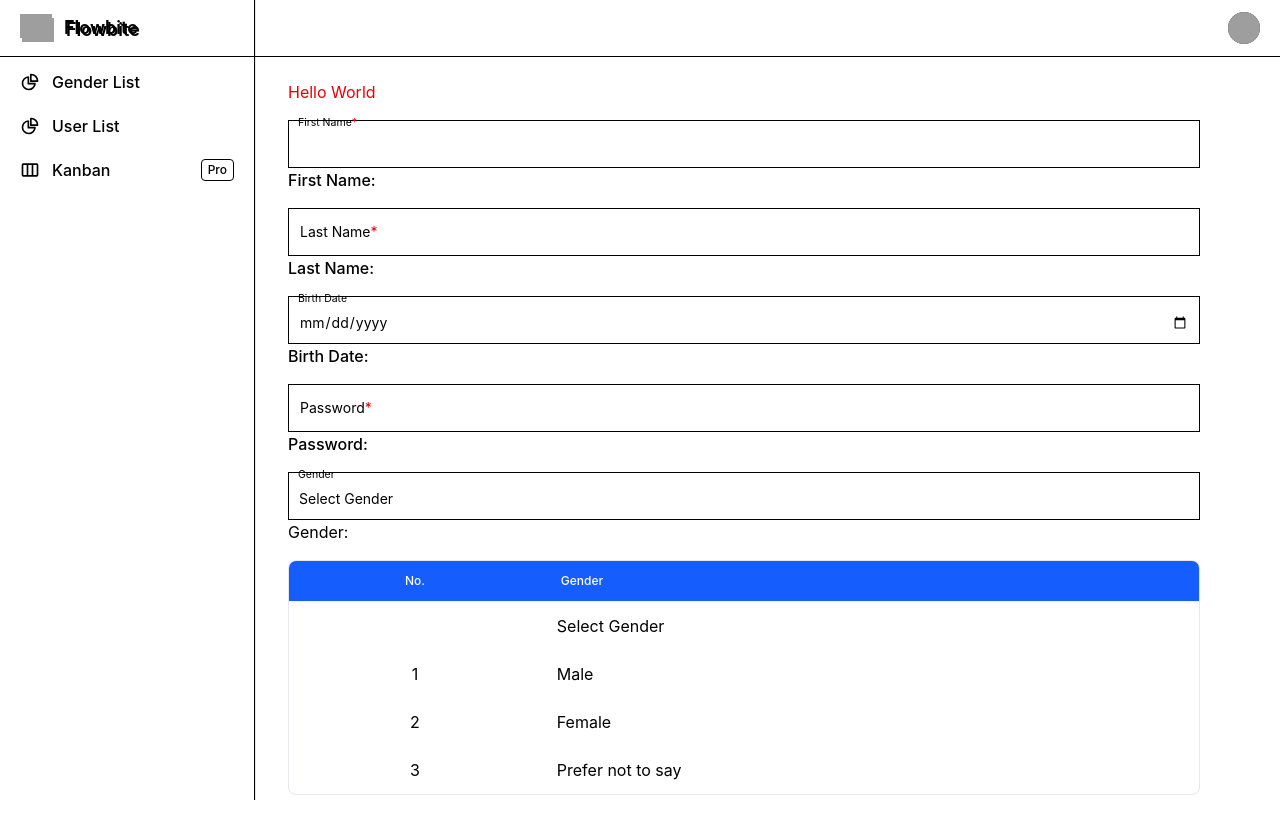
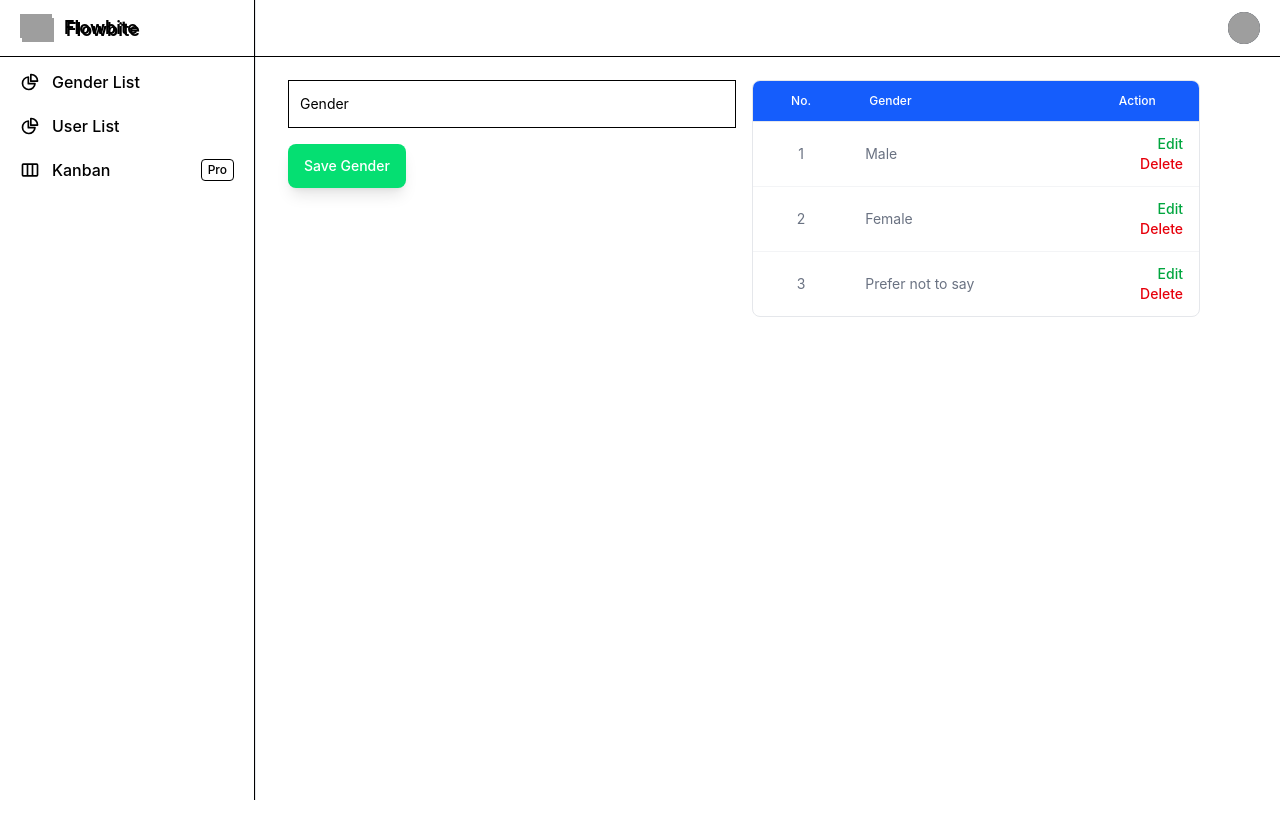
Before and after one commit to yurizzs/RNLDemo, a React (Vite) app in the folder client/: page / in a window 1280 px wide. Shown: the top 838 px of the page. After the commit the page ends 800 px from the top, so only its background shows below. Built offline with nearby package versions, Linux system fonts and the light colour scheme; grey boxes are pictures that could not be loaded.

Commit message:
action button

```diff
--- /dev/null
+++ b/client/src/components/Button/SubmitButton.tsx
@@ -0,0 +1,26 @@
+import type { FC } from "react";
+
+interface SubmitButtonProps {
+  label: string;
+  newClassName?: string;
+  className?: string;
+}
+
+const SubmitButton: FC<SubmitButtonProps> = ({
+  label,
+  newClassName,
+  className,
+}) => {
+  return (
+    <>
+      <button
+        type="submit"
+        className={`${newClassName ? newClassName : `px-4 py-3 bg-green-400 hover:bg-green-600 text-white text-sm font-medium cursor-pointer rounded-lg shadow-lg ${className}`}`}
+      >
+        {label}
+      </button>
+    </>
+  );
+};
+
+export default SubmitButton;
--- /dev/null
+++ b/client/src/pages/Gender/EditGenderPage.tsx
@@ -0,0 +1,11 @@
+import EditGenderForm from "./components/EditGenderForm"
+
+const EditGenderPage = () => {
+  return (
+    <>
+    <EditGenderForm />
+    </>
+  )
+}
+
+export default EditGenderPage
--- /dev/null
+++ b/client/src/pages/Gender/MainPage.tsx
@@ -0,0 +1,19 @@
+import AddGenderForm from "./components/AddGenderForm";
+import GenderList from "./components/GenderList";
+
+const MainPage = () => {
+  return (
+    <>
+      <div className="grid grid-cols-2 gap-4">
+        <div className="col-span-2 md:col-span-1">
+            <AddGenderForm />
+        </div>
+        <div className="col-span-2 md:col-span-1">
+            <GenderList />
+        </div>
+      </div>
+    </>
+  );
+};
+
+export default MainPage;
--- /dev/null
+++ b/client/src/pages/Gender/components/AddGenderForm.tsx
@@ -0,0 +1,19 @@
+import SubmitButton from "../../../components/Button/SubmitButton";
+import FloatingLabelInput from "../../../components/Input/FloatingLabelInput";
+
+const AddGender = () => {
+  return (
+    <>
+      <form>
+        <div className="mb-4">
+          <FloatingLabelInput label="Gender" type="text" name="gender" />
+        </div>
+        <div>
+          <SubmitButton label="Save Gender" />
+        </div>
+      </form>
+    </>
+  );
+};
+
+export default AddGender;
--- /dev/null
+++ b/client/src/pages/Gender/components/EditGenderForm.tsx
@@ -0,0 +1,19 @@
+import SubmitButton from "../../../components/Button/SubmitButton";
+import FloatingLabelInput from "../../../components/Input/FloatingLabelInput";
+
+const EditGenderForm = () => {
+  return (
+    <>
+    <form>
+      <div className="mb-4">
+        <FloatingLabelInput label="Gender" type="text" name="gender" />
+      </div>
+      <div className="flex justify-center">
+        <SubmitButton label="Save Gender"/>
+      </div>
+    </form>
+    </>
+  );
+};
+
+export default EditGenderForm;
--- /dev/null
+++ b/client/src/pages/Gender/components/GenderList.tsx
@@ -0,0 +1,141 @@
+import { Link } from "react-router-dom";
+import {
+  Table,
+  TableCell,
+  TableHeader,
+  TableRow,
+  TableBody,
+} from "../../../components/Table";
+
+const GenderList = () => {
+  const genders = [
+    {
+      gender_id: 1,
+      gender: "Male",
+      action: (
+        <>
+          <div className="gap-1">
+            <div>
+              <Link
+                to="/gender/edit"
+                className="text-green-600 hover:underline font-medium "
+              >
+                Edit
+              </Link>
+            </div>
+            <div>
+              <Link
+                to="#"
+                className="text-red-600 hover:underline font-medium "
+              >
+                Delete
+              </Link>
+            </div>
+          </div>
+        </>
+      ),
+    },
+    {
+      gender_id: 2,
+      gender: "Female",
+      action: (
+        <>
+          <div className="gap-1">
+            <div>
+              <Link
+                to="/gender/edit"
+                className="text-green-600 hover:underline font-medium "
+              >
+                Edit
+              </Link>
+            </div>
+            <div>
+              <Link
+                to="#"
+                className="text-red-600 hover:underline font-medium "
+              >
+                Delete
+              </Link>
+            </div>
+          </div>
+        </>
+      ),
+    },
+    {
+      gender_id: 3,
+      gender: "Prefer not to say",
+      action: (
+        <>
+          <div className="gap-1">
+            <div>
+              <Link
+                to="/gender/edit"
+                className="text-green-600 hover:underline font-medium "
+              >
+                Edit
+              </Link>
+            </div>
+            <div>
+              <Link
+                to="#"
+                className="text-red-600 hover:underline font-medium "
+              >
+                Delete
+              </Link>
+            </div>
+          </div>
+        </>
+      ),
+    },
+  ];
+
+  return (
+    <>
+      <div className="overflow-hidden rounded-lg border border-gray-200 bg-white">
+        <div className="max-w-full max-h-[calc(100vh)] overflow-x-auto">
+          <Table>
+            <TableHeader className="border-b border-gray-200 bg-blue-600 sticky top-0 text-white text-xs">
+              <TableRow>
+                <TableCell
+                  isHeader
+                  className="px-5 py-3 font-medium text-center"
+                >
+                  No.
+                </TableCell>
+                <TableCell
+                  isHeader
+                  className="px-5 py-3 font-medium text-start"
+                >
+                  Gender
+                </TableCell>
+                <TableCell
+                  isHeader
+                  className="px-5 py-3 font-medium text-center"
+                >
+                  Action
+                </TableCell>
+              </TableRow>
+            </TableHeader>
+            <TableBody className="divide-y divide-gray-100 text-gray-500 text-sm">
+              {genders.map((gender, index) => (
+                <TableRow className="hover:bg-gray-100" key={index}>
+                  <TableCell className="px-4 py-3 text-center">
+                    {gender.gender_id}
+                  </TableCell>
+                  <TableCell className="px-4 py-3 text-start">
+                    {gender.gender}
+                  </TableCell>
+                  <TableCell className="px-4 py-3 text-end">
+                    {gender.action}
+                  </TableCell>
+                </TableRow>
+              ))}
+            </TableBody>
+          </Table>
+        </div>
+      </div>
+    </>
+  );
+};
+
+export default GenderList;
--- a/client/src/routes/AppRoutes.tsx
+++ b/client/src/routes/AppRoutes.tsx
@@ -1,120 +1,15 @@
 import { Route, Routes } from "react-router-dom";
 import AppLayout from "../layout/AppLayout";
-import FloatingLabelInput from "../components/Input/FloatingLabelInput";
-import { useState } from "react";
-import FloatingLabelSelect from "../components/Select/FloatingLabelSelect";
-import { Table, TableCell, TableHeader, TableRow, TableBody } from "../components/Table";
-
-const SampleComponent = () => {
-  const [firstName, setFirstName] = useState("");
-  const [lastName, setLastName] = useState("");
-  const [birthDate, setBirthDate] = useState("");
-  const [password, setPassword] = useState("");
-  const [gender, setGender] = useState("")
-
-  const genders = [
-    {
-      value: "",
-      text: "Select Gender"},
-    {
-      value: 1,
-      text: "Male",
-    },
-    {
-      value: 2,
-      text: "Female",
-    },
-    {
-      value: 3,
-      text: "Prefer not to say",
-    }
-  ];
-
-  return (
-    <>
-      <h1 className="text-red-600 mb-4">Hello World</h1>
-      <div className="mb-4">
-        <FloatingLabelInput
-          label="First Name"
-          type="text"
-          name="first_name"
-          value={firstName}
-          onChange={(e) => setFirstName(e.target.value)}
-          required
-          autoFocus
-        />
-        <p className="font-medium">First Name: {firstName}</p>
-      </div>
-      <div className="mb-4">
-        <FloatingLabelInput
-          label="Last Name"
-          type="text"
-          name="last_name"
-          value={lastName}
-          onChange={(e) => setLastName(e.target.value)}
-          required
-        />
-        <p className="font-medium">Last Name: {lastName}</p>
-      </div>
-      <div className="mb-4">
-        <FloatingLabelInput
-          label="Birth Date"
-          type="date"
-          name="birth_date"
-          value={birthDate}
-          onChange={(e) => setBirthDate(e.target.value)}
-        />
-        <p className="font-medium">Birth Date: {birthDate}</p>
-      </div>
-      <div className="mb-4">
-        <FloatingLabelInput
-          label="Password"
-          type="password"
-          name="password"
-          value={password}
-          onChange={(e) => setPassword(e.target.value)}
-          required
-        />
-        <p className="font-medium">Password: {password}</p>
-      </div>
-      <div className="mb-4">
-        <FloatingLabelSelect label="Gender" name="gender" value={gender} onChange={(e) => setGender(e.target.value)}>
-          {genders.map((gender, index) => (
-            <option value={gender.value} key={index}>{gender.text}</option>
-          ))}
-        </FloatingLabelSelect>
-        <p className="mb-4">Gender: {gender}</p>
-      </div>
-      <div className="overflow-hidden rounded-lg border border-gray-200 bg-white">
-        <div className="max-w-full max-h-[calc(100vh)] overflow-x-auto">
-          <Table>
-            <TableHeader className="border-b border-gray-100 bg-blue-600 text-white sticky top-0 z-30 text-xs">
-              <TableRow>
-                <TableCell isHeader className="px-5 py-3 font-medium text-center">No.</TableCell>
-                <TableCell isHeader className="px-5 py-3 font-medium text-start">Gender</TableCell>
-              </TableRow>
-            </TableHeader>
-            <TableBody>
-              {genders.map((gender, index) => (
-                <TableRow key={index}>
-                  <TableCell className="px-4 py-3 text-center">{gender.value}</TableCell>
-                  <TableCell className="px-4 py-3 text-start">{gender.text}</TableCell>
-                </TableRow>
-              ))}
-            </TableBody>
-          </Table>
-        </div>
-      </div>
-    </>
-  );
-};
+import MainPage from "../pages/Gender/MainPage";
+import EditGenderPage from "../pages/Gender/EditGenderPage";
 
 const AppRoutes = () => {
   return (
     <>
       <Routes>
         <Route element={<AppLayout />}>
-          <Route path="/" element={<SampleComponent />} />
+          <Route path="/" element={<MainPage />} />
+          <Route path="/gender/edit/:id" element={<EditGenderPage />} />
         </Route>
       </Routes>
     </>
```
Also changed, not shown: client/src/pages/Gender/DeleteGenderPage.tsx (added).
